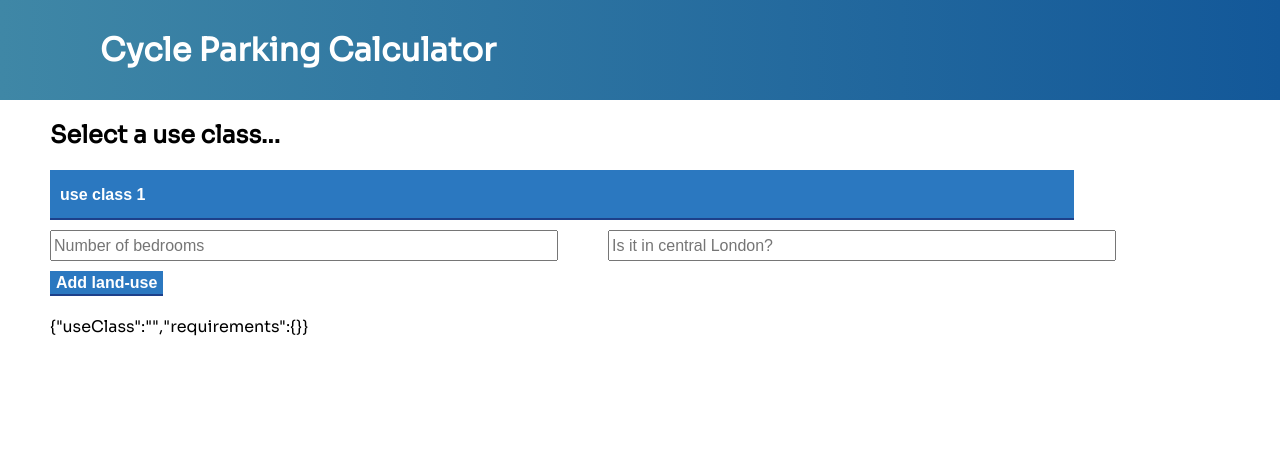
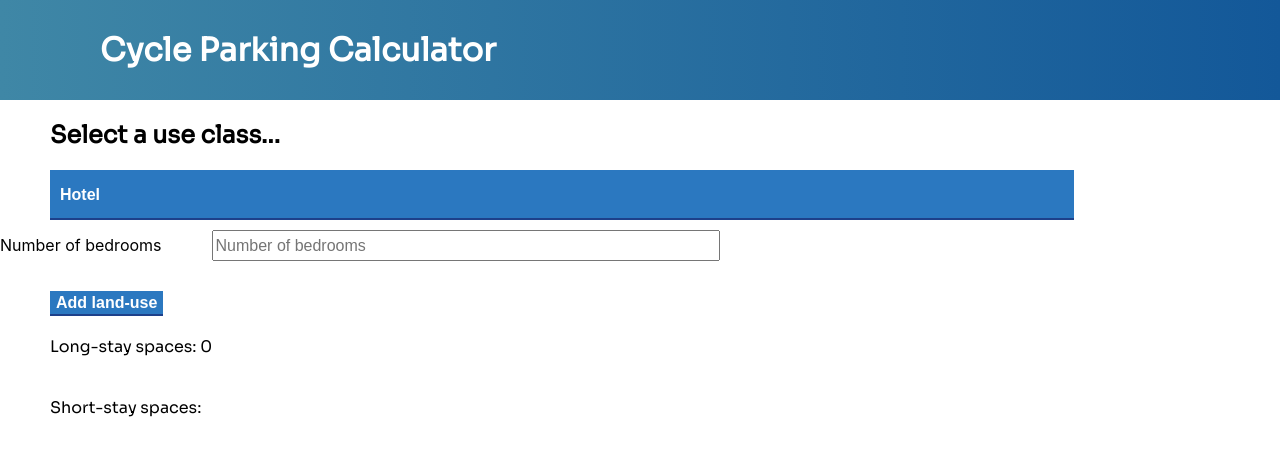
Before and after one commit to edvaudin/cycle-parking-app, a React (Create React App) app: page / in a window 1280 px wide. Shown: the top 456 px of the page. Built offline with nearby package versions, Linux system fonts and the light colour scheme.

Commit message:
Testing calculations via switch statement.

```diff
--- a/src/components/Calculator.tsx
+++ b/src/components/Calculator.tsx
@@ -2,10 +2,26 @@ import { render } from '@testing-library/react';
 import React from 'react'
 
 const Calculator = (props: any) => {
-    //var storedUseClass = localStorage.getItem('useClass');
+    //var storedUseClass = localStorage.getItem('useClass');]
+    console.log(props.useClass.requirements.BEDROOMS)
+    var longSpaces;
+    var shortSpaces;
+    switch(props.useClass.useClass){
+        case "Hotel":
+            longSpaces = props.useClass.requirements.BEDROOMS / 20;
+            shortSpaces = props.useClass.requirements.BEDROOMS / 50;
+            break;
+        case "Student Accommodation":
+            longSpaces = props.useClass.requirements.BEDROOMS * 0.75;
+            shortSpaces = props.useClass.requirements.BEDROOMS / 40;
+            break;
+        default: longSpaces = 0;
+
+    }
     return(
         <div>
-            <p>{JSON.stringify(props.useClass)}</p>
+            <p>Long-stay spaces: {longSpaces}</p><br />
+            <p>Short-stay spaces: {shortSpaces}</p>
         </div>
     )
 }
--- a/src/components/Form.tsx
+++ b/src/components/Form.tsx
@@ -39,6 +39,8 @@ export const Form = () => {
                     <br />
                         {useClassList[selectedUseClass].requirements.map((requirement, index) => {
                             return (
+                                <div>
+                                    <label key={index}>{reqDescriptions[requirement]}</label>
                                     <input
                                         type="number"
                                         style={{width:"500px"}}
@@ -53,6 +55,8 @@ export const Form = () => {
                                          });
                                         }}
                                     />
+                                </div>
+
                             )
                         })}
                     <br />
--- a/src/components/data.ts
+++ b/src/components/data.ts
@@ -2,15 +2,14 @@ import { UseClass } from '../types'
 
 export const useClassList : UseClass[] = [
     {
-        description: "use class 1",
+        description: "Hotel",
         requirements: [
-            "BEDROOMS",
-            "LOCATION"
+            "BEDROOMS"
         ],
         requiredInputs:{}
     },
     {
-        description: "use class 2",
+        description: "Student Accommodation",
         requirements: [
             "BEDROOMS"
         ],
```
Lines whose indentation alone changed are shown as unchanged.
